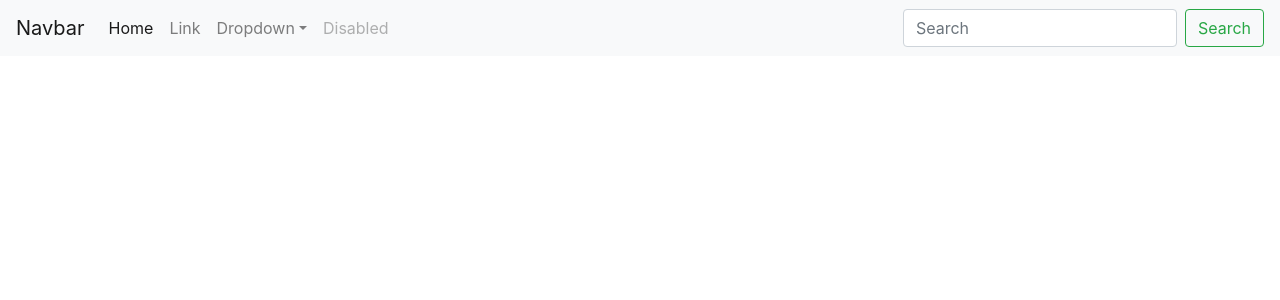
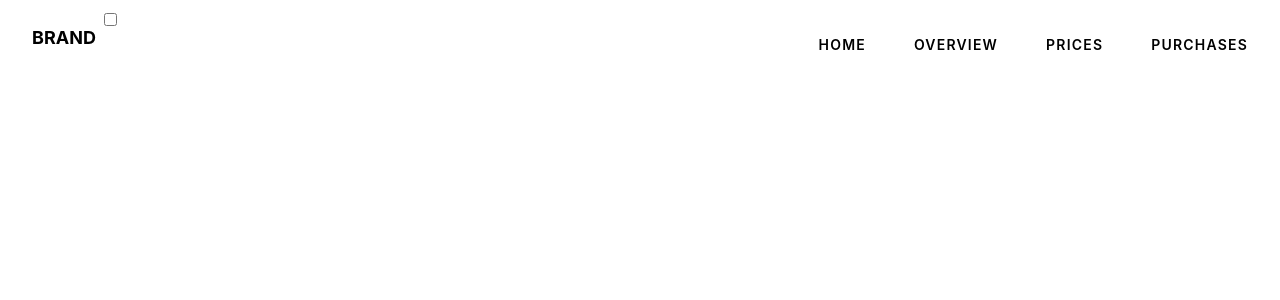
Before and after one commit to ubryce/blockchain-transactions-v2, a React (Create React App) app in the folder client/: page /list in a window 1280 px wide. Shown: the top 300 px of the page. Built offline with nearby package versions, Linux system fonts and the light colour scheme.

Commit message:
nav bar html

```diff
--- a/client/src/App/App.css
+++ b/client/src/App/App.css
@@ -26,3 +26,88 @@
   from { transform: rotate(0deg); }
   to { transform: rotate(360deg); }
 }
+
+
+
+
+* {
+  box-sizing: border-box;
+}
+html{
+  margin: 0;
+  padding: 0;
+  width: 100%;
+  height: 100vh;
+}
+body{
+  margin: 0;
+  padding: 0;
+  width: 100%;
+  height: 100vh;
+  font-family: Poppins;
+  font-weight: 400;
+  background: url();
+  background-position: center;
+  background-size: cover;
+}
+nav{
+  padding: 8px;
+}
+.logo {
+  float: left;
+  padding: 8px;
+  margin-left: 16px;
+  margin-top: 8px;
+}
+.logo a {
+  color: #000;
+  text-transform: uppercase;
+  font-weight: 700;
+  font-size: 18px;
+  letter-spacing: 0px;
+  text-decoration: none;
+}
+nav ul {
+  float: right;
+}
+nav ul li {
+  display: inline-block;
+  float: left;
+}
+nav ul li:not(:first-child){
+  margin-left: 48px;
+}
+nav ul li:last-child {
+  margin-right: 24px;
+}
+nav ul li a {
+  display: inline-block;
+  outline: none;
+  color: #000;
+  text-transform: uppercase;
+  text-decoration: none;
+  font-size: 14px;
+  letter-spacing: 1.2px;
+  font-weight: 600;
+}
+@media screen and (max-width:864px){
+  .logo{
+    padding: 0;
+  }
+  .nav-wrapper{
+    position: fixed;
+    top: 0;
+    left: 0;
+    width: 100%;
+    height: 100%;
+    z-index: -1;
+    background: #fff;
+    opacity: 0;
+    transition: all 0.2s ease;
+  }
+  .nav-wrapper ul {
+    position: absolute;
+    top: 50%;
+
+  }
+}
--- a/client/src/App/pages/NavBar.js
+++ b/client/src/App/pages/NavBar.js
@@ -1,7 +1,7 @@
 import React from 'react'
 
 function NavBar() {
-    return (
+    return (/*
         <nav className="navbar navbar-expand-lg navbar-light bg-light">
   <a className="navbar-brand" href="#">Navbar</a>
   <button className="navbar-toggler" type="button" data-toggle="collapse" data-target="#navbarSupportedContent" aria-controls="navbarSupportedContent" aria-expanded="false" aria-label="Toggle navigation">
@@ -36,7 +36,27 @@ function NavBar() {
       <button className="btn btn-outline-success my-2 my-sm-0" type="submit">Search</button>
     </form>
   </div>
-</nav>
+</nav>*/
+
+        <nav>
+            <input type="checkbox" id="nav" className="hidden"></input>
+            <label for="nav" className="nav-btn">
+                <i></i>
+                <i></i>
+                <i></i>
+            </label>
+            <div className="logo">
+                <a href="#">BRAND</a>
+            </div>
+            <div className="nav-wrapper">
+                <ul>
+                    <li><a href="#">Home</a></li>
+                    <li><a href="#">Overview</a></li>
+                    <li><a href="#">Prices</a></li>
+                    <li><a href="#">Purchases</a></li>
+                </ul>
+            </div>
+        </nav>
     );
 }
 
```
